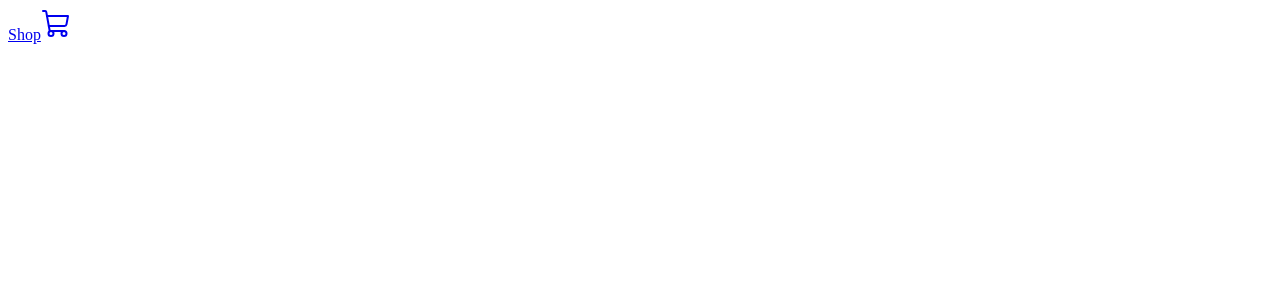
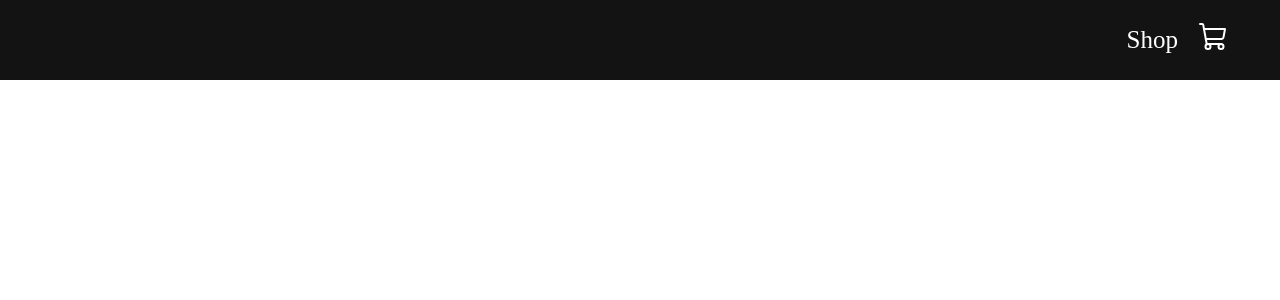
Before and after one commit to omar-zeineddine/context-ecommerce-cart, a React (Vite) app: page / in a window 1280 px wide. Shown: the top 300 px of the page. Built offline with nearby package versions, Linux system fonts and the light colour scheme.

Commit message:
style - add navbar styles

```diff
--- a/src/App.css
+++ b/src/App.css
@@ -0,0 +1,5 @@
+* {
+  box-sizing: border-box;
+  margin: 0;
+  padding: 0;
+}
--- /dev/null
+++ b/src/components/navbar.css
@@ -0,0 +1,21 @@
+.navbar {
+  width: 100%;
+  height: 80px;
+  background-color: rgb(19, 19, 19);
+  display: flex;
+  justify-content: flex-end;
+  align-items: center;
+}
+
+.links {
+  margin-right: 50px;
+  display: flex;
+  align-items: center;
+}
+
+.links a {
+  text-decoration: none;
+  color: #fff;
+  margin-left: 20px;
+  font-size: 25px;
+}
--- a/src/components/navbar.jsx
+++ b/src/components/navbar.jsx
@@ -1,6 +1,7 @@
 import React from "react";
 import { Link } from "react-router-dom";
 import { ShoppingCart } from "phosphor-react";
+import "./navbar.css";
 
 export const Navbar = () => {
   return (
```
